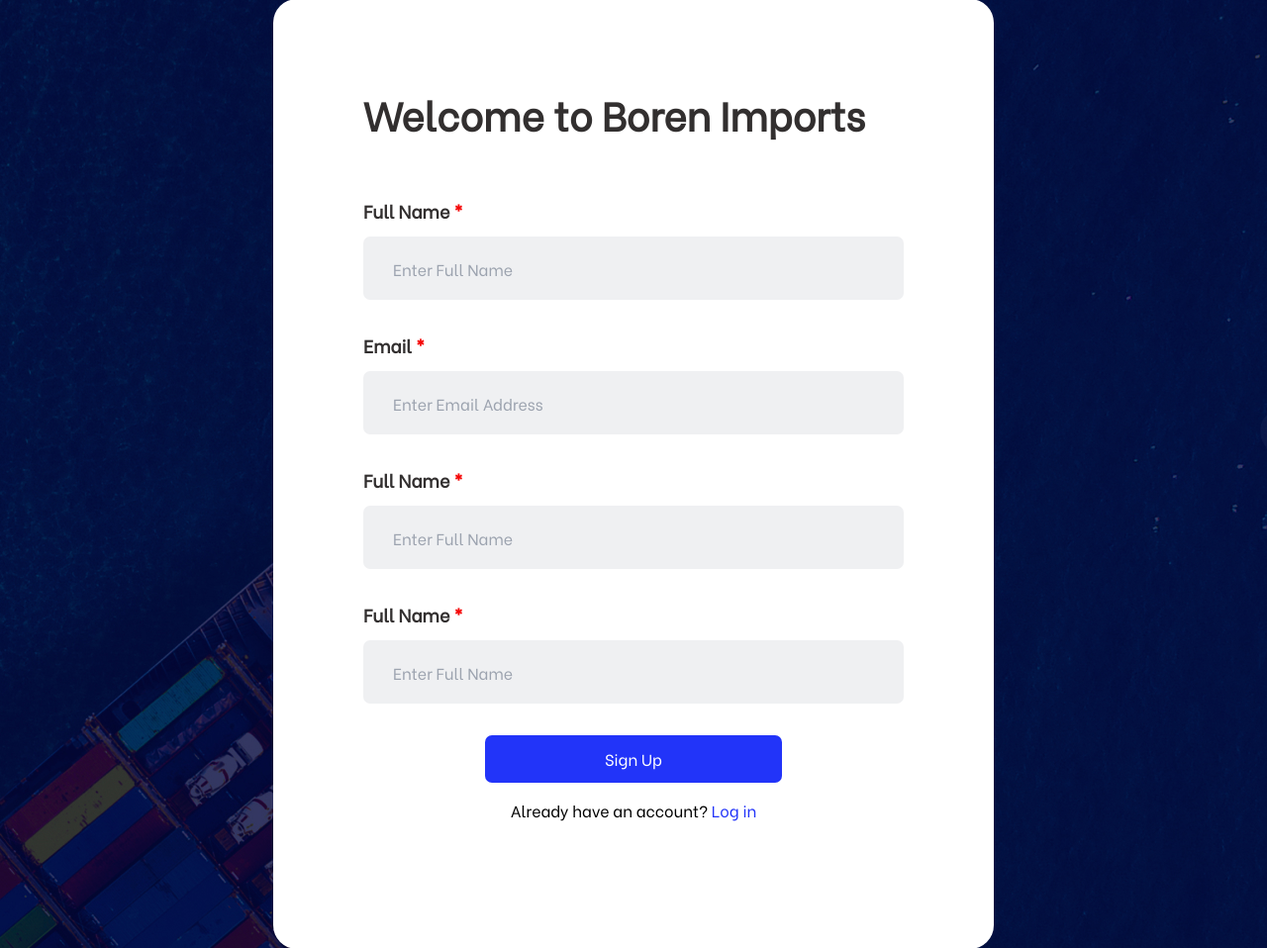
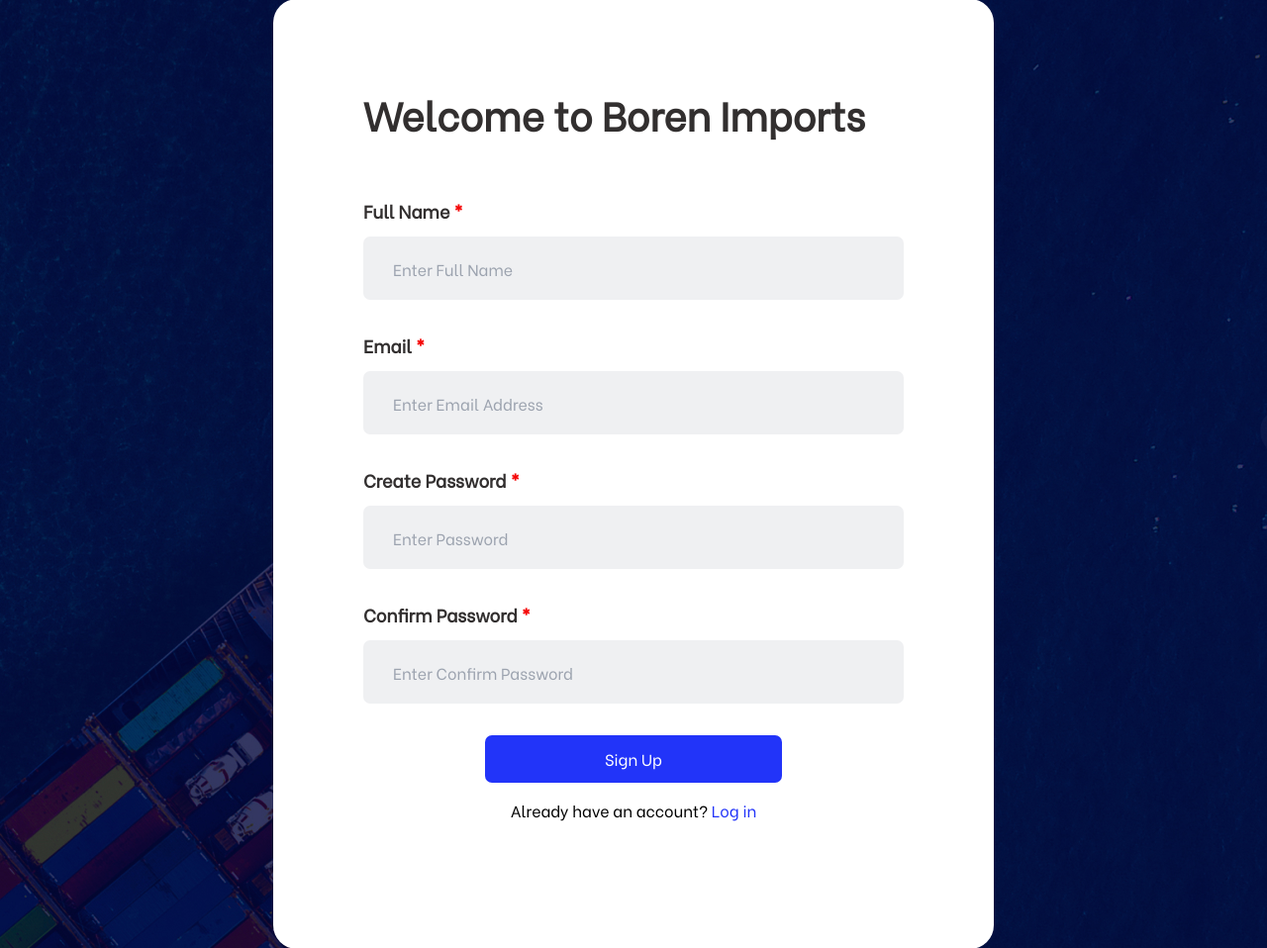
Before and after one commit to winninggodspower/Boren-Import, a Django app: page /auth/register in a window 1280 px wide. Shown: the part 209-1167 px from the top of the page at 99% size. Run offline with Django 4.2, Linux system fonts and the light colour scheme; parts of the project's set-up code (start-up, migrations or seed data) failed here and were passed over; some libraries are stand-ins or nearby versions.

Commit message:
edit register form

```diff
--- a/templates/register.html
+++ b/templates/register.html
@@ -24,16 +24,18 @@
                     <input class="form-input" type="email" placeholder="Enter Email Address">
                 </div>
 
+
+
                 <div class="mb-8">
-                    <label class="inline-block text-lg text-custom-gray-3 font-semibold mb-3" for="">Full Name <span
+                    <label class="inline-block text-lg text-custom-gray-3 font-semibold mb-3" for="">Create Password <span
                             class="text-[#F50707]">*</span></label>
-                    <input class="form-input" type="text" placeholder="Enter Full Name">
+                    <input class="form-input" type="password" placeholder="Enter Password">
                 </div>
 
                 <div class="mb-8">
-                    <label class="inline-block text-lg text-custom-gray-3 font-semibold mb-3" for="">Full Name <span
+                    <label class="inline-block text-lg text-custom-gray-3 font-semibold mb-3" for="">Confirm Password <span
                             class="text-[#F50707]">*</span></label>
-                    <input class="form-input" type="text" placeholder="Enter Full Name">
+                    <input class="form-input" type="password" placeholder="Enter Confirm Password">
                 </div>
 
                 <div class="mb-4">
```
Also changed, not shown: static/css/output.css.
